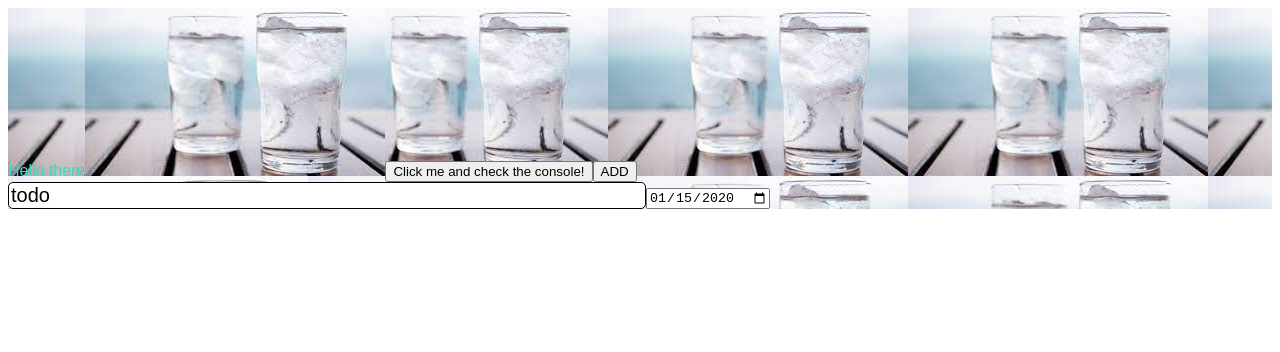
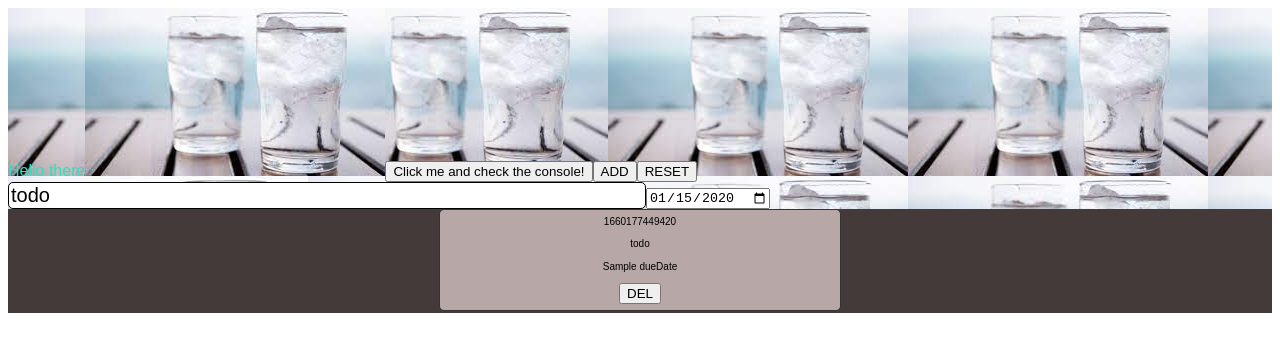
Before and after one commit to quantumbeep/odin-project-todo, a website built with webpack: page dist/index.html in a window 1280 px wide. Both pictures are taken after typing "2020-01-15" into the empty fields and a click on the button "ADD". Built offline with nearby package versions, Linux system fonts and the light colour scheme.

Commit message:
add del add fn add reset button clean up functions clean up local storage set get DRY

```diff
--- a/src/dom.js
+++ b/src/dom.js
@@ -1,6 +1,6 @@
 import { add } from 'lodash';
 import Icon from './ice.jpg';
-import { getFromLocalStorage, receiveItemData } from './logic.mjs';
+import { getFromLocalStorage, handleDel } from './logic.mjs';
 import printMe from './print.js';
 
 const component = () => {
@@ -39,13 +39,20 @@ const createLi = (i) => {
     li.classList.add('li');
   }
 
-  const data = receiveItemData();
   const list = getFromLocalStorage();
-  const textnode1 = document.createTextNode(data.toDoText);
-  const textnode2 = document.createTextNode(list[i].list.value);
-  li.textContent = data.list;
-  li.append(textnode1);
+  const id = document.createElement('p');
+  const textnode2 = document.createElement('p');
+  const textnode3 = document.createElement('p');
+  id.textContent = list[i].dateCreated;
+  textnode2.textContent = list[i].toDoText;
+  textnode3.textContent = list[i].dueDate;
+  li.setAttribute('id', list[i].dateCreated)
+  li.append(id);
   li.append(textnode2);
+  li.append(textnode3);
+
+  const delBtn = createBtn('DEL', handleDel);
+  li.append(delBtn);
   console.log('li created');
   return li;
 };
@@ -64,13 +71,23 @@ const createInput = (type, name) => {
   return { input, label };
 };
 
+const clearList = () => {
+  const ul = document.querySelector('ul');
+  ul.remove();
+};
+
+const clearLocalStorage = () => {
+  localStorage.clear();
+  console.log('local cleared');
+}
+
 const createList = () => {
   const ul = document.createElement('ul');
-  const toDoList = getFromLocalStorage();
-  toDoList.map((item, i) => {
+  const list = getFromLocalStorage();
+  list.map((item, i) => {
     ul.append(createLi(i));
   });
   document.body.append(ul);
 };
 
-export { component, createInput, createLi, createBtn, createList };
+export { component, createInput, createLi, createBtn, createList, clearList, clearLocalStorage};
--- a/src/index.js
+++ b/src/index.js
@@ -1,20 +1,27 @@
 import {
+  clearList,
+  clearLocalStorage,
   component,
-
   createBtn,
   createInput,
   createList,
+
 } from './dom.js';
-import { addItemToList, handleAdd} from './logic.mjs';
+import { handleAdd } from './logic.mjs';
 import './style.css';
 
 document.body.appendChild(component());
 const el = document.querySelector('div');
 el.append(createBtn('ADD', handleAdd));
-const addBtn = document.querySelector('.add')
+el.append(
+  createBtn('RESET', function () {
+    clearLocalStorage();
+    clearList()
+    createList();
+  })
+);
 const text = createInput('text', 'todo');
 const date = createInput('date', 'date');
-
 
 el.append(text.input);
 el.append(date.input);
--- a/src/logic.mjs
+++ b/src/logic.mjs
@@ -1,15 +1,15 @@
 // let toDoList = [];
+
+import { clearList, createList } from './dom.js';
 
 //editFn
 const editToDo = () => {
   //change the value of 'toDoText' property in toDoItem
 };
 
-//delFn
-
 const receiveItemData = () => {
   const toDoInput = document.querySelector('.input-text').value;
-  console.log(toDoInput);
+  console.log('received item data from inputs');
   return {
     toDoText: toDoInput,
     dueDate: 'Sample dueDate',
@@ -19,31 +19,74 @@ const receiveItemData = () => {
 
 const addItemToList = (item, list) => {
   list.push(item);
-  console.log({ list });
+  console.log('added to array');
 };
 
-const saveToLocalStorage = (list) => {
-  localStorage.setItem('list', JSON.stringify(list));
+const delItemFromList = (e, list) => {
+  const delTarget = e.target.parentElement.id;
+  console.log(delTarget);
+  console.log(typeof delTarget);
+  // list.splice(delTarget, 1);
+  const filteredList = list.filter(
+    (item) => item.dateCreated.toString() !== delTarget
+  );
+  console.log({ filteredList });
+  return filteredList;
+};
+
+const saveToLocalStorage = (modifiedList) => {
+  localStorage.setItem('list', JSON.stringify(modifiedList));
+  console.log('saved to local');
 };
 
 const getFromLocalStorage = () => {
-  return JSON.parse(localStorage.getItem('list') || '[]');
+  const data = localStorage.getItem('list') || '[]';
+  console.log('retrieved list from local');
+  return JSON.parse(data);
 };
 
 const handleAdd = () => {
   //receive the data into obj
   const itemData = receiveItemData();
-  console.log(itemData);
 
   //retrieve list from local storage
   const list = getFromLocalStorage();
   console.log({ list });
 
-  //push obj to array
+  //push obj to array 'list' - 'list' is now modified and ready to store
   addItemToList(itemData, list);
 
   //store array in local storage (stringify it first)
   saveToLocalStorage(list);
+
+  //clear the list before re-rendering
+  clearList();
+
+  //re-render list
+  createList();
 };
 
-export { receiveItemData, addItemToList, getFromLocalStorage, handleAdd };
+const handleDel = (e) => {
+  //retrieve list from local storage
+  const list = getFromLocalStorage();
+
+  //delete obj from array
+  const listAfterDel = delItemFromList(e, list);
+
+  //store array in local storage (stringify it first)
+  saveToLocalStorage(listAfterDel);
+
+  //clear the list before re-rendering
+  clearList();
+
+  //re-render list
+  createList();
+};
+
+export {
+  receiveItemData,
+  addItemToList,
+  getFromLocalStorage,
+  handleAdd,
+  handleDel,
+};
--- a/src/style.css
+++ b/src/style.css
@@ -52,5 +52,16 @@ li {
   border-radius: 5px;
   width: 400px;
   height: 100px;
+  /* align-items: center;
+  justify-content: center; */
   place-items: center;
+  margin-bottom: 2px;
 }
+
+li > p {
+  font-size: 10px;
+  font-family: 'Rubik', sans-serif;
+  color: rgb(0, 0, 0);
+  margin: 0;
+  padding: 0;
+}
```
